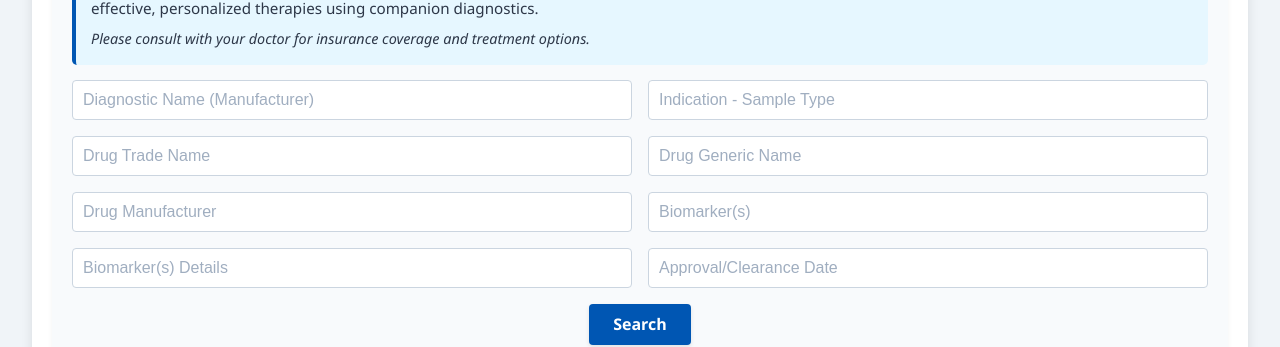
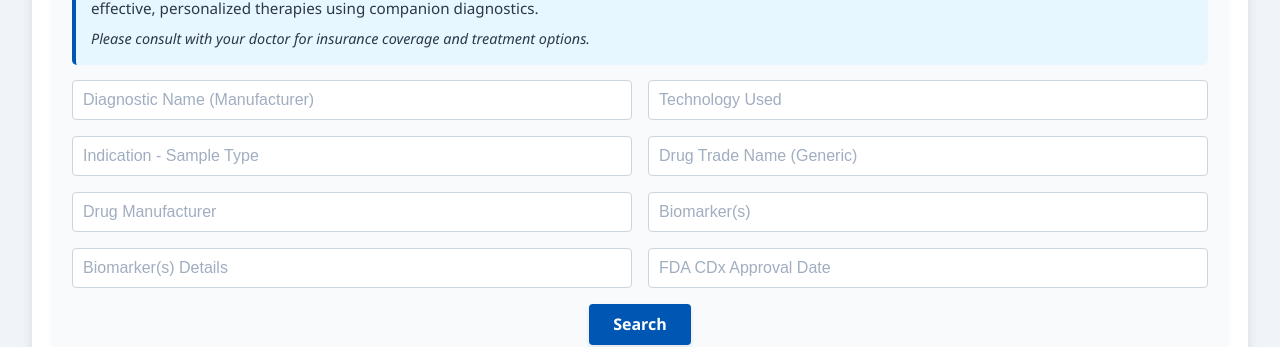
Before and after one commit to danielkarolinska/CDx, a React (Vite) app in the folder frontend/: page / in a window 1280 px wide. Shown: the part 519-866 px from the top of the page. Built offline with nearby package versions, Linux system fonts and the light colour scheme.

Commit message:
Update Table_Data.csv with new columns and data, adjust frontend and backend accordingly

```diff
--- a/frontend/src/App.jsx
+++ b/frontend/src/App.jsx
@@ -9,13 +9,13 @@ const API_URL = process.env.NODE_ENV === 'production'
 function App() {
   const [form, setForm] = useState({
     diagnostic_name: '',
+    technology_used: '',
     indication_sample: '',
     drug_trade_name: '',
-    drug_generic_name: '',
     drug_manufacturer: '',
     biomarker: '',
     biomarker_details: '',
-    approval_date: ''
+    fda_approval_date: ''
   })
   const [results, setResults] = useState([])
   const [columns, setColumns] = useState([])
@@ -101,25 +101,25 @@ function App() {
           />
           <input
             type="text"
-            name="indication_sample"
-            placeholder="Indication - Sample Type"
-            value={form.indication_sample}
+            name="technology_used"
+            placeholder="Technology Used"
+            value={form.technology_used}
             onChange={handleChange}
           />
         </div>
         <div className="form-row">
           <input
             type="text"
-            name="drug_trade_name"
-            placeholder="Drug Trade Name"
-            value={form.drug_trade_name}
+            name="indication_sample"
+            placeholder="Indication - Sample Type"
+            value={form.indication_sample}
             onChange={handleChange}
           />
           <input
             type="text"
-            name="drug_generic_name"
-            placeholder="Drug Generic Name"
-            value={form.drug_generic_name}
+            name="drug_trade_name"
+            placeholder="Drug Trade Name (Generic)"
+            value={form.drug_trade_name}
             onChange={handleChange}
           />
         </div>
@@ -149,9 +149,9 @@ function App() {
           />
           <input
             type="text"
-            name="approval_date"
-            placeholder="Approval/Clearance Date"
-            value={form.approval_date}
+            name="fda_approval_date"
+            placeholder="FDA CDx Approval Date"
+            value={form.fda_approval_date}
             onChange={handleChange}
           />
         </div>
```
Also changed, not shown: 2 other files (tests, documents, lock files or other folders).
